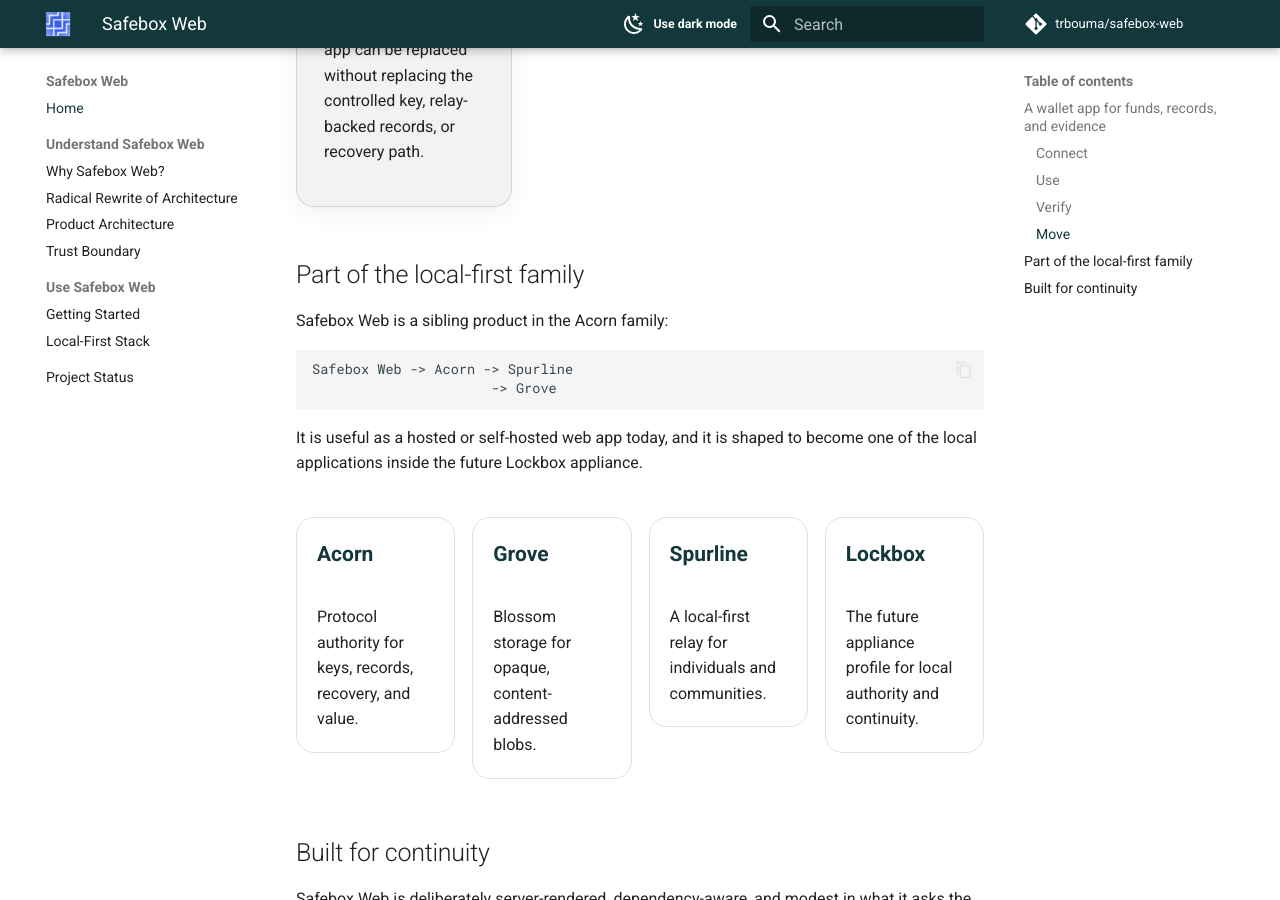
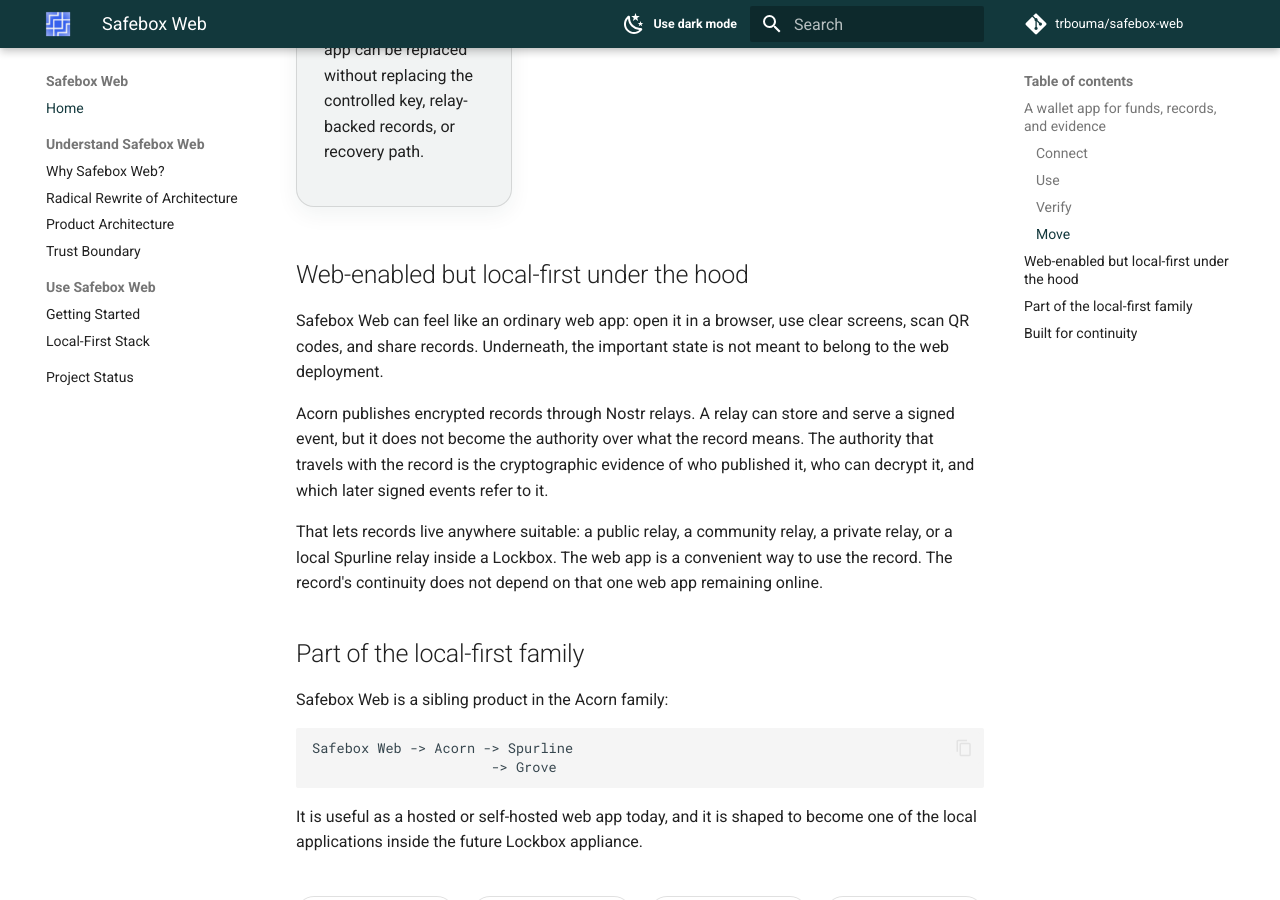
Before and after one commit to trbouma/safebox-web, an MkDocs documentation site: the page built from website/index.md, in a window 1280 px wide and 900 px high, scrolled down 2416 px. Built offline with MkDocs 1.6.1 and Material for MkDocs 9.7.7, drawn with Linux system fonts in a browser that asks for light colours; comment, search, counter and statistics services are not loaded.

Commit message:
update site

```diff
--- a/website/index.md
+++ b/website/index.md
@@ -82,6 +82,23 @@
 
 </div>
 
+## Web-enabled but local-first under the hood
+
+Safebox Web can feel like an ordinary web app: open it in a browser, use clear
+screens, scan QR codes, and share records. Underneath, the important state is
+not meant to belong to the web deployment.
+
+Acorn publishes encrypted records through Nostr relays. A relay can store and
+serve a signed event, but it does not become the authority over what the record
+means. The authority that travels with the record is the cryptographic evidence
+of who published it, who can decrypt it, and which later signed events refer to
+it.
+
+That lets records live anywhere suitable: a public relay, a community relay, a
+private relay, or a local Spurline relay inside a Lockbox. The web app is a
+convenient way to use the record. The record's continuity does not depend on
+that one web app remaining online.
+
 ## Part of the local-first family
 
 Safebox Web is a sibling product in the Acorn family:
--- a/website/why-safebox-web.md
+++ b/website/why-safebox-web.md
@@ -16,7 +16,7 @@
 evidence should remain usable when a device, provider, relay, or application
 changes.
 
-## An app, not the authority
+## The app is not the authority
 
 Safebox Web provides the human workflows:
 
```
Also changed, not shown: docs/FIDES-USE-CASE-SAFEBOX-WEB-LOCKBOX.md (+15 -11 lines), website/trust-boundary.md (+13 -0 lines).
